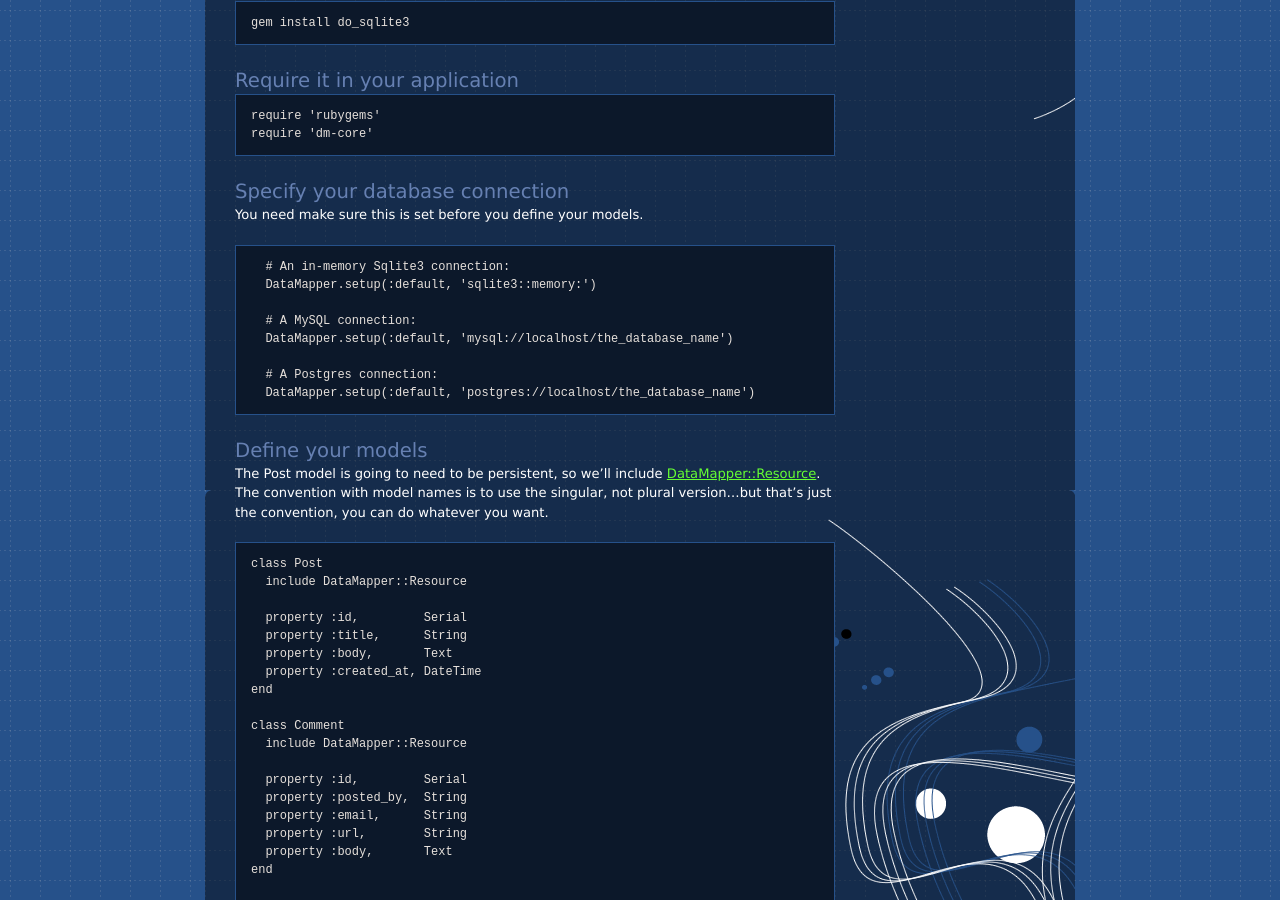
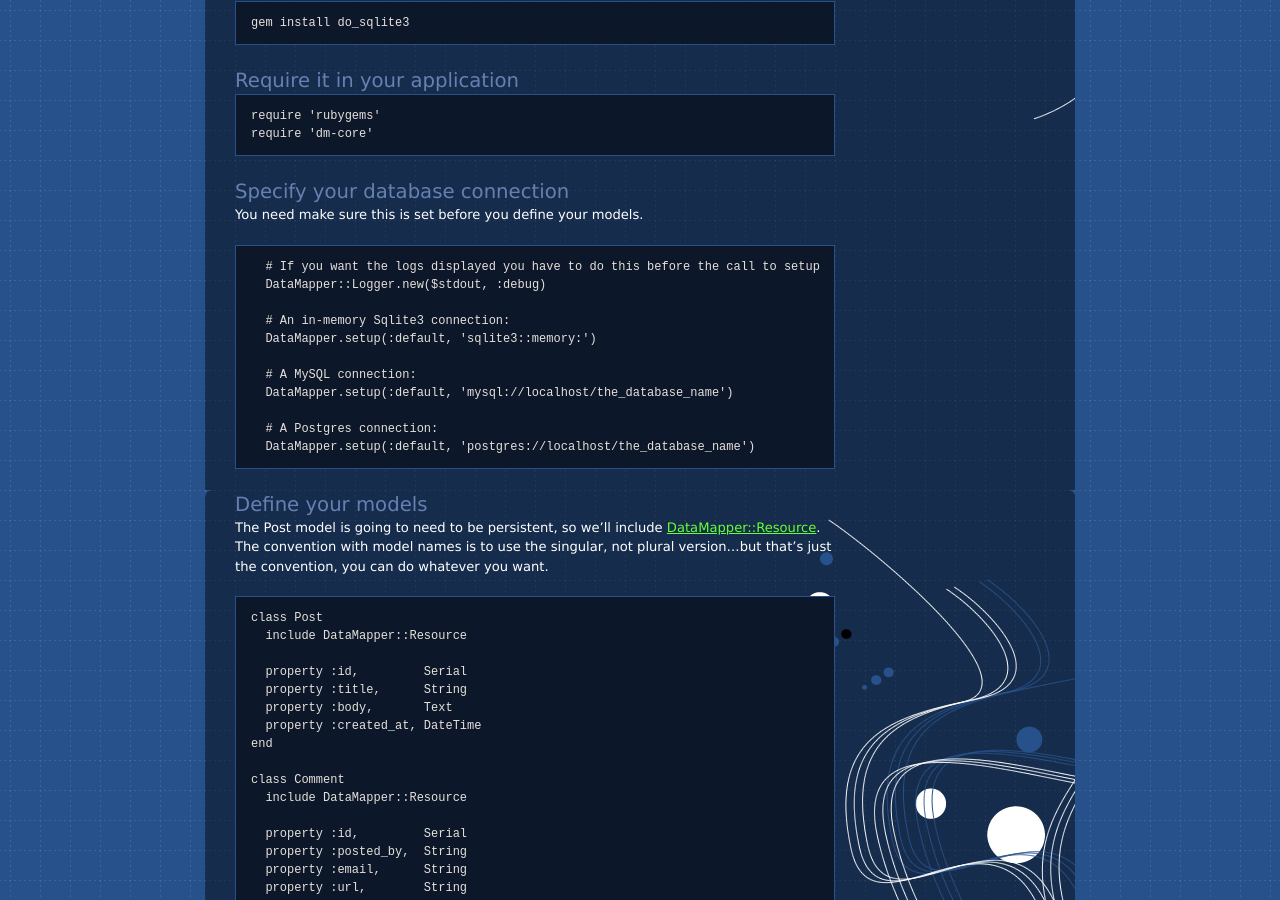
Before and after one commit to datamapper/datamapper.github.com, a Jekyll site: the page built from getting-started.markdown, in a window 1280 px wide and 900 px high, scrolled down 589 px. Built offline with Jekyll 4.4.1, drawn with Linux system fonts in a browser that asks for light colours.

Commit message:
Added a note about how to setup the logger

```diff
--- a/getting-started.markdown
+++ b/getting-started.markdown
@@ -48,6 +48,9 @@ Specify your database connection
 You need make sure this is set before you define your models.
 
 {% highlight ruby %}
+  # If you want the logs displayed you have to do this before the call to setup
+  DataMapper::Logger.new($stdout, :debug)
+
   # An in-memory Sqlite3 connection:
   DataMapper.setup(:default, 'sqlite3::memory:')
 
```
